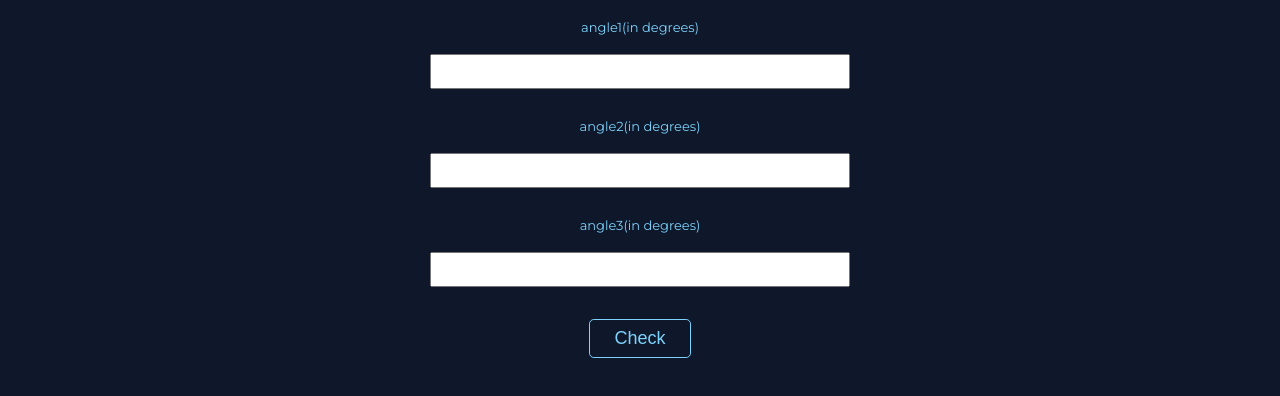
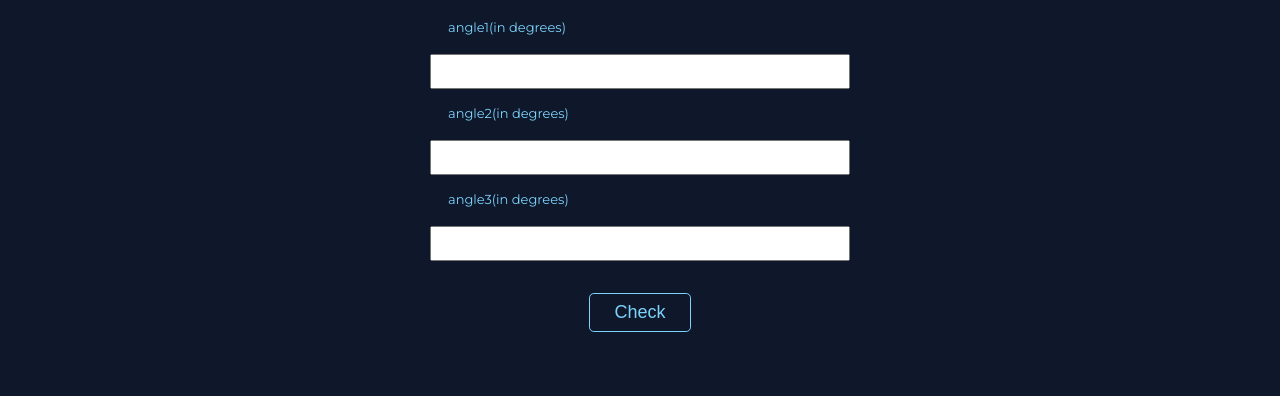
Before and after one commit to pawarprathmesh333/Mark-12, a plain HTML site: page index.html in a window 1280 px wide. Shown: the part 186-582 px from the top of the page. Drawn offline with Linux system fonts and the light colour scheme.

Commit message:
final touch

```diff
--- a/index.html
+++ b/index.html
@@ -19,15 +19,15 @@
     <div class="container">
         <h1 class="header">Is Triangle?</h1>
 
-        <p class="angle-inputl" >angle1(in degrees)</p>
+        <div class="angle-inputl" >angle1(in degrees)</div>
         <br>
         <input type="number" class="angle-input"/>
         <br>
-        <p class="angle-inputl" >angle2(in degrees)</p>
+        <div class="angle-inputl" >angle2(in degrees)</div>
         <br>
         <input type="number" class="angle-input"/>
         <br>
-        <p class="angle-inputl" >angle3(in degrees)</p>
+        <div class="angle-inputl" >angle3(in degrees)</div>
         <br>
         <input type="number" class="angle-input"/>
         <br>
--- a/styles.css
+++ b/styles.css
@@ -53,7 +53,11 @@ h1{
     margin-top: 0%;
 }
 .container .angle-inputl{
+    margin: auto;
+    width: 60%;
+    text-align: left;
     margin-bottom: 0%;
+    padding-left: 0%;
     font-size: small;
 }
 button{
@@ -107,5 +111,7 @@ section{
     margin-top: 0%;
 }
 .label{
-   margin: 0%;
+    margin: auto;
+    width: 60%;
+    text-align: left;
 }
```
Also changed, not shown: hypotenuse.html (+2 -2 lines).
